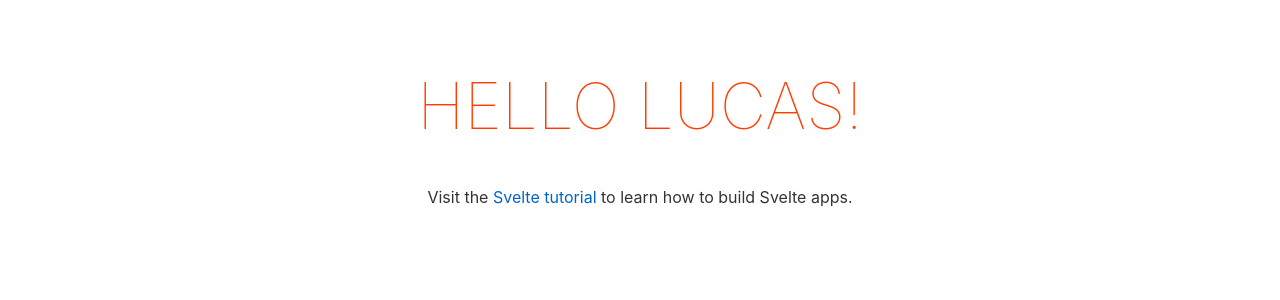
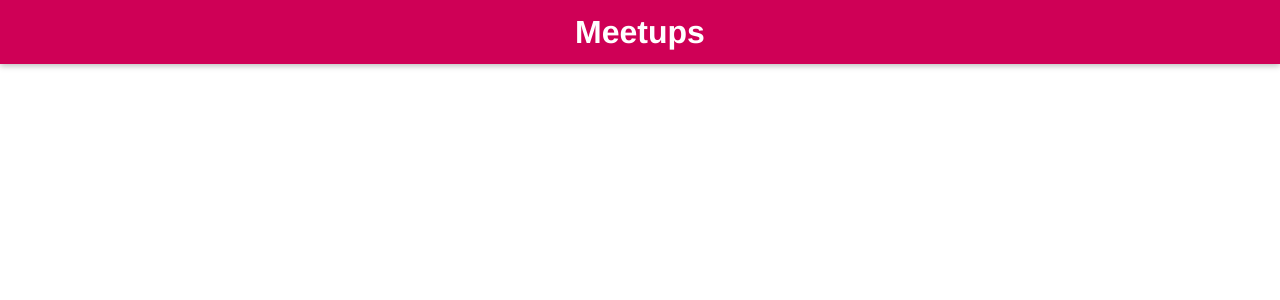
Before and after one commit to Draichi/svelt-app, a Svelte app: page / in a window 1280 px wide. Shown: the top 300 px of the page. Built offline with nearby package versions, Linux system fonts and the light colour scheme.

Commit message:
:suspect:

```diff
--- a/src/App.svelte
+++ b/src/App.svelte
@@ -1,30 +1,5 @@
 <script>
-	export let name;
+  import Header from './UI/Header.svelte';
 </script>
 
-<main>
-	<h1>Hello {name}!</h1>
-	<p>Visit the <a href="https://svelte.dev/tutorial">Svelte tutorial</a> to learn how to build Svelte apps.</p>
-</main>
-
-<style>
-	main {
-		text-align: center;
-		padding: 1em;
-		max-width: 240px;
-		margin: 0 auto;
-	}
-
-	h1 {
-		color: #ff3e00;
-		text-transform: uppercase;
-		font-size: 4em;
-		font-weight: 100;
-	}
-
-	@media (min-width: 640px) {
-		main {
-			max-width: none;
-		}
-	}
-</style>
+<Header/>
--- /dev/null
+++ b/src/UI/Header.svelte
@@ -0,0 +1,23 @@
+<header>
+  <h1>Meetups</h1>
+</header>
+
+<style>
+	header {
+    position: fixed;
+    width: 100%;
+    top: 0;
+    left: 0;
+    height: 4rem;
+    background: #cf0056;
+    display: flex;
+    justify-content: center;
+    align-items: center;
+    box-shadow: 0 2px 6px rgba(0,0,0,0.26);
+  }
+  h1 {
+    color: white;
+    font-family: Helvetica, sans-serif;
+    margin: 0;
+  }
+</style>
--- a/src/main.js
+++ b/src/main.js
@@ -1,10 +1,7 @@
 import App from './App.svelte';
 
 const app = new App({
-	target: document.body,
-	props: {
-		name: 'lucas'
-	}
+	target: document.body
 });
 
 export default app;
```
Also changed, not shown: 1 other file (tests, documents, lock files or other folders).
